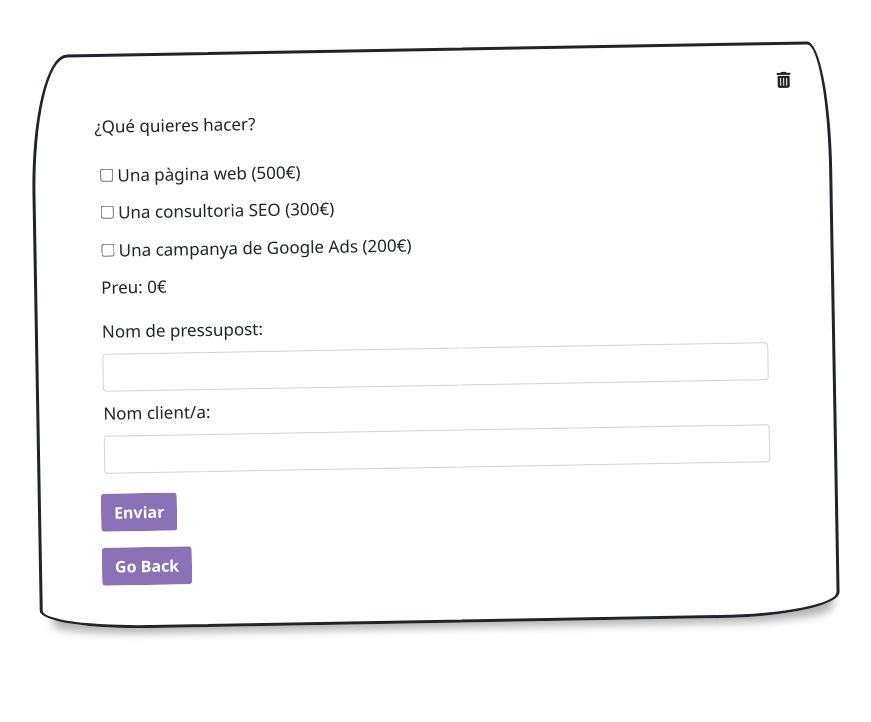
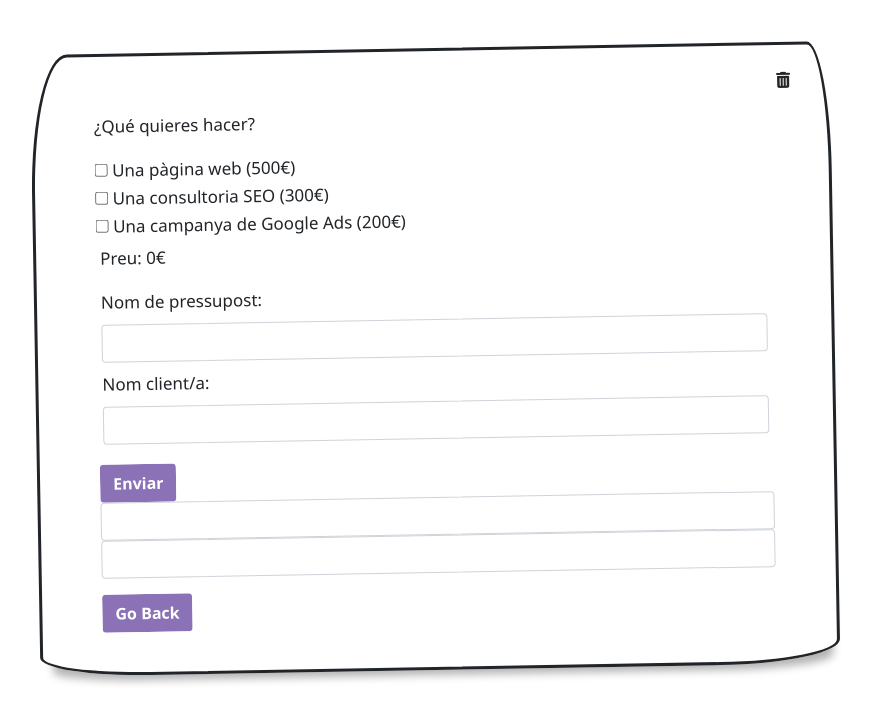
Before and after one commit to Sandra-Herrerias/Sprint7, an Angular app: page /home in a window 1280 px wide. Shown: the top 722 px of the page, without its empty margins (47-918 px from the left). Built offline with nearby package versions, Linux system fonts and the light colour scheme.

Commit message:
checkboxes checked url

```diff
--- a/src/app/components/home/home.component.html
+++ b/src/app/components/home/home.component.html
@@ -8,18 +8,28 @@
             <p class="pt-3">¿Qué quieres hacer?</p>
             <form #form1="ngForm" [formGroup]="form" method="get" (ngSubmit)="onSubmit(form)">
                 <div class="form-group">
-                    <div *ngFor="let data of offeredServices;let i=index">
-                        <label class="paddingInput">
-                            <input [id]="data.id" type="checkbox" [value]="data.value" [name]="data.name" (change)="checkValue($event)"
-                            formControlName="checkboxChecked" bindQueryParam="checkboxChecked" [(ngModel)]="data.checked" [attr.value]="data.value"/>
-                            {{data.name}}
-
-
-                        </label>
-                        <div *ngIf="data.id == 'web' && showPanell">
-                            <app-panell (modifiedTotal)="getTotal($event)" (numPageEvent)="getNumPage($event)" (numLangEvent)="getNumLang($event)"></app-panell>
-                        </div>
+                    <!--<div *ngFor="let data of offeredServices;let i=index">-->
+                    <label class="webInput">
+                        <input [id]="offeredServices[0].id" type="checkbox" [value]="offeredServices[0].value" [name]="offeredServices[0].name" (change)="checkValue($event)"
+                            formControlName="webSelected" bindQueryParam="webSelected" [(ngModel)]="offeredServices[0].checked" [attr.value]="offeredServices[0].value"/>
+                            {{offeredServices[0].name}}
+                    </label>
+                    <div *ngIf="webSelected">
+                        <app-panell (modifiedTotal)="getTotal($event)" (numPageEvent)="getNumPage($event)" (numLangEvent)="getNumLang($event)"></app-panell>
                     </div>
+                    <br>
+                    <label class="seoInput">
+                        <input [id]="offeredServices[1].id" type="checkbox" [value]="offeredServices[1].value" [name]="offeredServices[1].name" (change)="checkValue($event)"
+                            formControlName="seoSelected" bindQueryParam="seoSelected" [(ngModel)]="offeredServices[1].checked" [attr.value]="offeredServices[1].value"/>
+                            {{offeredServices[1].name}}
+                    </label>
+                    <br>
+                    <label class="adsInput">
+                        <input [id]="offeredServices[2].id" type="checkbox" [value]="offeredServices[2].value" [name]="offeredServices[2].name" (change)="checkValue($event)"
+                            formControlName="adsSelected" bindQueryParam="adsSelected" [(ngModel)]="offeredServices[2].checked" [attr.value]="offeredServices[2].value"/>
+                            {{offeredServices[2].name}}
+                    </label>
+                    <!--</div>-->
                 </div>
                 <div class="form-group p-1">
                     <label class="form-label" for="price">Preu: {{sumProject()}}€</label>
@@ -33,8 +43,8 @@
                     <input type="text" class="form-control" name="user_name" formControlName="user_name" bindQueryParam="user_name" [(ngModel)]="user_name" />
                 </div>
                 <button class="btn backColorBtn mt-3 textBtn fw-bolder colorHover" type="submit">Enviar</button>
-                <input type="hidden" class="form-control" name="numPage" formControlName="numPage" bindQueryParam="numPage" value="{{numPage}}" [(ngModel)]="numPage" />
-                <input type="hidden" class="form-control" name="numLang" formControlName="numLang" bindQueryParam="numLang" value="{{numLang}}" [(ngModel)]="numLang" />
+                <input type="text" class="form-control" name="numPage" formControlName="numPage" bindQueryParam="numPage" value="{{numPage}}" [(ngModel)]="numPage" />
+                <input type="text" class="form-control" name="numLang" formControlName="numLang" bindQueryParam="numLang" value="{{numLang}}" [(ngModel)]="numLang" />
                 <input type="hidden" class="form-control" name="webSelected" formControlName="webSelected" bindQueryParam="webSelected" value="{{webSelected}}" [(ngModel)]="webSelected" />
                 <input type="hidden" class="form-control" name="seoSelected" formControlName="seoSelected" bindQueryParam="seoSelected" value="{{seoSelected}}" [(ngModel)]="seoSelected" />
                 <input type="hidden" class="form-control" name="adsSelected" formControlName="adsSelected" bindQueryParam="adsSelected" value="{{adsSelected}}" [(ngModel)]="adsSelected" />
--- a/src/app/components/home/home.component.ts
+++ b/src/app/components/home/home.component.ts
@@ -14,7 +14,6 @@ import { Location } from '@angular/common';
 export class HomeComponent implements OnInit {
 
   form!: FormGroup;
-  showPanell: boolean = false;
   total!: string[];
   arrayNumbers: number[] = [];
   result!: number;
@@ -38,9 +37,9 @@ export class HomeComponent implements OnInit {
   checkedItems: any = [];
 
   offeredServices: Array<any> = [
-    { id: 'web', name: 'Una pàgina web (500€)', value: 500},
-    { id: 'seo', name: 'Una consultoria SEO (300€)', value: 300},
-    { id: 'ads', name: 'Una campanya de Google Ads (200€)', value: 200}
+    { id: 'web', name: 'Una pàgina web (500€)', value: 500, checked: false},
+    { id: 'seo', name: 'Una consultoria SEO (300€)', value: 300, checked: false},
+    { id: 'ads', name: 'Una campanya de Google Ads (200€)', value: 200, checked: false}
   ];
 
 
@@ -104,6 +103,11 @@ export class HomeComponent implements OnInit {
         }
       }
     )
+
+    console.log(this.webSelected);
+    console.log(this.seoSelected);
+    console.log(this.adsSelected);
+
    }
 
   onSubmit(form: FormGroup) {
@@ -175,8 +179,6 @@ export class HomeComponent implements OnInit {
     this.arrayNumbers = this.convertArrStringToArrNum(this.total);
     this.totalBudget = this.totalSum(this.arrayNumbers);
 
-    //if web id is selected
-    this.showPanellChild(event);
   }
 
   sumProject() {
@@ -213,18 +215,6 @@ export class HomeComponent implements OnInit {
     return this.result;
   }
 
-
-  /**
-   * Function that shows child component in case id were web
-   * @param event
-   */
-  showPanellChild(event: any) {
-    if (event.target.id == 'web' && event.target.checked) {
-      this.showPanell = true;
-    } else if (event.target.id == 'web' && !event.target.checked) {
-      this.showPanell = false;
-    }
-  }
   clear() {
     localStorage.removeItem('budgets');
   }
```
